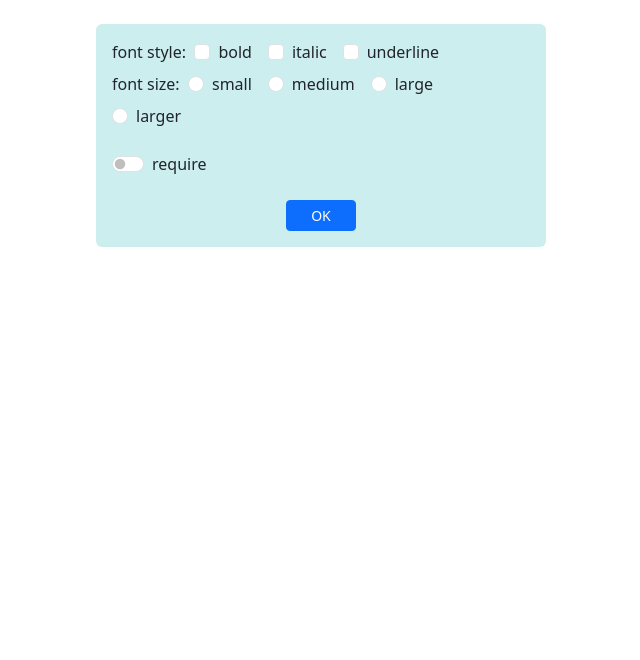
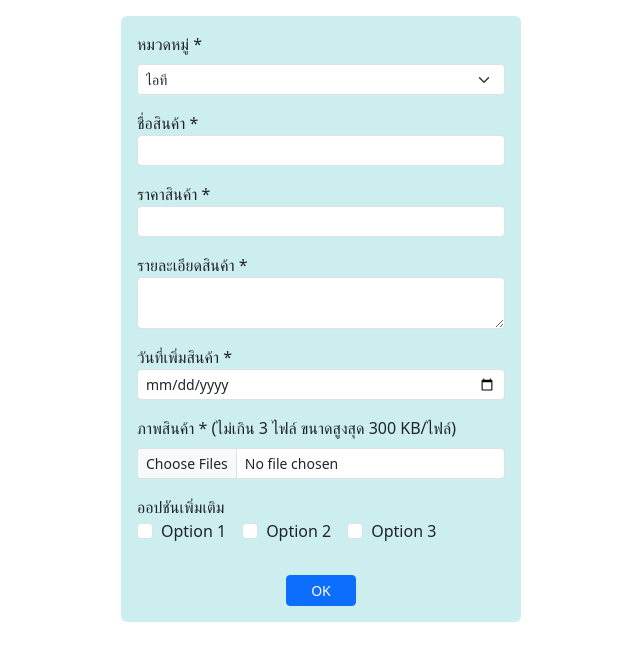
Before and after one commit to tewtewpemtat/app1, a React (Create React App) app: page / in a window 1280 px wide. Shown: the top 660 px of the page, without its empty margins (319-959 px from the left). Built offline with nearby package versions, Linux system fonts and the light colour scheme.

Commit message:
form-validation
form-validation

```diff
--- a/package.json
+++ b/package.json
@@ -9,6 +9,7 @@
     "bootstrap": "^5.3.2",
     "react": "^18.2.0",
     "react-dom": "^18.2.0",
+    "react-hook-form": "^7.47.0",
     "react-router-dom": "^6.16.0",
     "react-scripts": "5.0.1",
     "web-vitals": "^2.1.4"
--- a/src/App.js
+++ b/src/App.js
@@ -1,7 +1,6 @@
 import React from 'react';
-import FormCheck from './form-check'
+import FormValidation from './form-validation';
 
-export default function   App() {
-  return (<FormCheck/>)
-
+export default function App() {
+    return <FormValidation/>
 }
--- /dev/null
+++ b/src/form-validation.js
@@ -0,0 +1,109 @@
+import React from "react";
+import { useForm } from "react-hook-form";
+
+export default function FormValidation() {
+  const cats = [
+    ["100", "ไอที"],
+    ["200", "เครื่องจักรกล"],
+    ["300", "เคมีภัณฑ์"],
+  ];
+  const opts = ["Option 1", "Option 2", "Option 3"];
+  const inputFile = React.createRef()
+
+  const { register, handleSubmit, formState: { errors }} = useForm()
+
+  const onSubmitForm = (event) => {
+    let maxNumFiles = 3
+    let maxSize = 300
+    if (inputFile.current.files.length > maxNumFiles) {
+      alert(`เลือกได้ไม่เกิน ${maxNumFiles} ไฟล์`)
+      event.preventDefault()
+      return
+    }
+
+    for (let f of inputFile.current.files) {
+      if (f.size > maxSize * 1000) {
+        alert(`ขนาดของแต่ละไฟล์ไม่เกิน ${maxSize}`)
+        event.preventDefault()
+        return
+      }
+    }
+  };
+
+  const err = {
+    fontSize: "smaller",
+    color: "red",
+  };
+
+  return (
+    <div
+      className="mt-3 mb-5 mx-auto p-3 rounded"
+      style={{ width: "400px", background: "#cee" }}>
+
+      <form onSubmit={handleSubmit(onSubmitForm)}>
+        <div className="form-group mb-3">
+          <label htmlFor="cats" className="form-label">หมวดหมู่ *</label>
+          <select id="cats" className="form-select form-select-sm">
+            {cats.map((item) => {
+              return <option value={item[0]}>{item[1]}</option>
+            })
+        }
+          </select>
+        </div>
+        <div className="form-group mb-3">
+          <label htmlFor="name">ชื่อสินค้า *</label>
+          <input type="text" id="name" name="name" maxLength="50"
+            className="form-control form-control-sm"
+            {...register("name", { required: true, maxLength: 30 })}
+          />
+          {errors.name && <div style={err}>กรุณาระบุชื่อสินค้า</div>}
+        </div>
+        <div className="form-group mb-3">
+          <label htmlFor="price">ราคาสินค้า *</label>
+          <input type="number" id="price" name="price" min="0" step="any"
+                className="form-control form-control-sm"
+            {...register("price", {validate: (value) => parseFloat(value) > 0,})}/>
+          {errors.name && (<div style={err}>กำหนดราคาสินค้าเป็นตัวเลขมากกว่า 0</div>
+          )}
+        </div>
+        <div className="form-group mb-3">
+          <label htmlFor="detail">รายละเอียดสินค้า *</label>
+          <textarea id="detail" name="detail" rows="2" maxLength="250"
+            className="form-control form-control-sm"
+            {...register("detail", { required: true, minLength: 1, maxLength: 200,})}
+          ></textarea>
+          {errors.name && <div style={err}>ต้องกำหนดรายละเอียดสินค้า</div>}
+        </div>
+        <div className="form-group mb-3">
+          <label htmlFor="dateAdded">วันที่เพิ่มสินค้า *</label>
+          <input type="date" id="dateAdded" name="dateAdded"
+            className="form-control form-control-sm"/>
+        </div>
+        <div className="form-group mb-3">
+          <label htmlFor="file" className="form-label">
+            ภาพสินค้า * (ไม่เกิน 3 ไฟล์ ขนาดสูงสุด 300 KB/ไฟล์)
+          </label>
+          <input type="file" id="file" accept="image/*"
+            className="form-control form-control-sm" ref={inputFile} multiple/>
+        </div>
+        <div>ออปชันเพิ่มเติม</div>
+        {opts.map((opt, i) => {
+          return (
+            <div className="form-check form-check-inline mb-2">
+              <input
+                type="checkbox"
+                id={"opt" + i} value={opt}
+                className="form-check-input"/>
+              <label htmlFor={"opt" + i} className="form-check-label">
+                {opt}
+              </label>
+            </div>
+          );
+        })}
+        <div className="text-center mt-4">
+          <button className="btn btn-primary btn-sm px-4">OK</button>
+        </div>
+      </form>
+    </div>
+  )
+}
```
Also changed, not shown: 1 other file (tests, documents, lock files or other folders).
